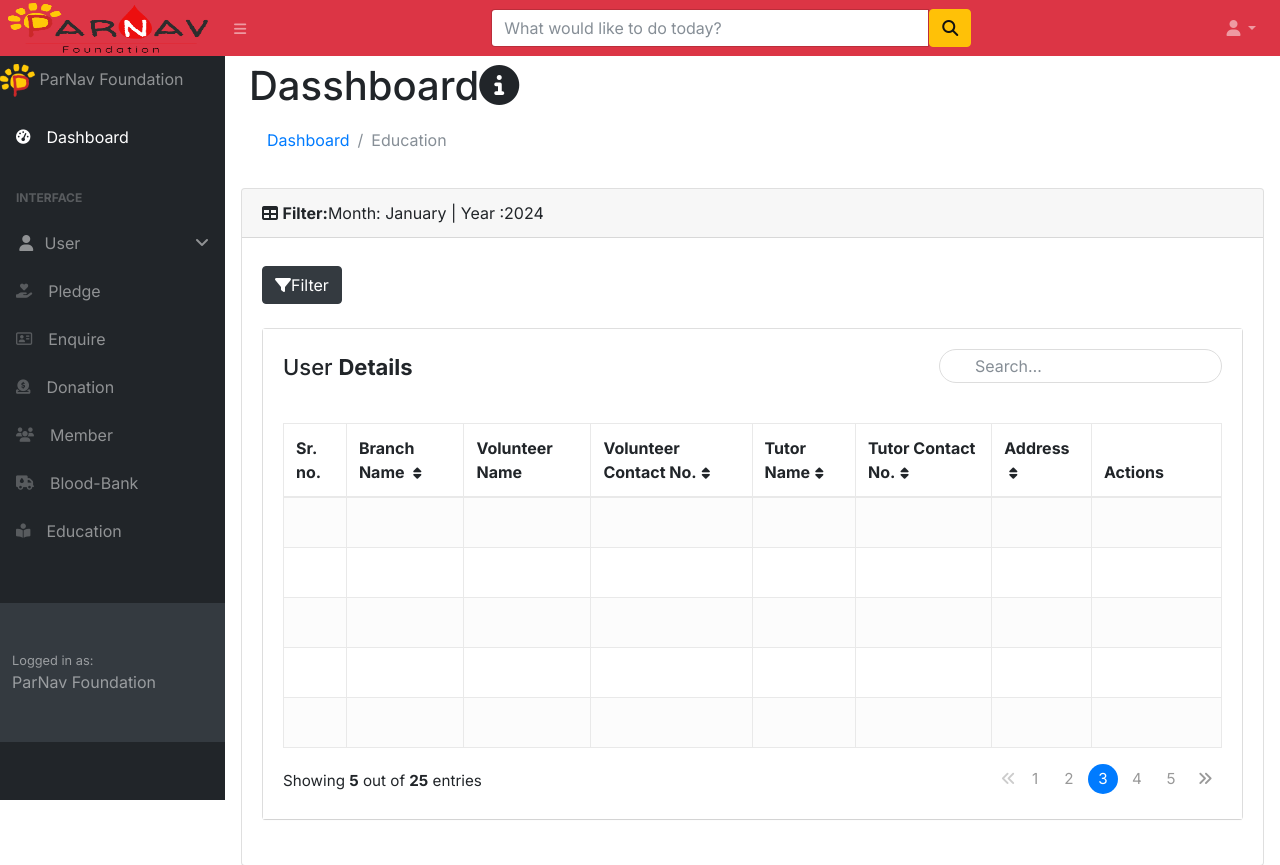
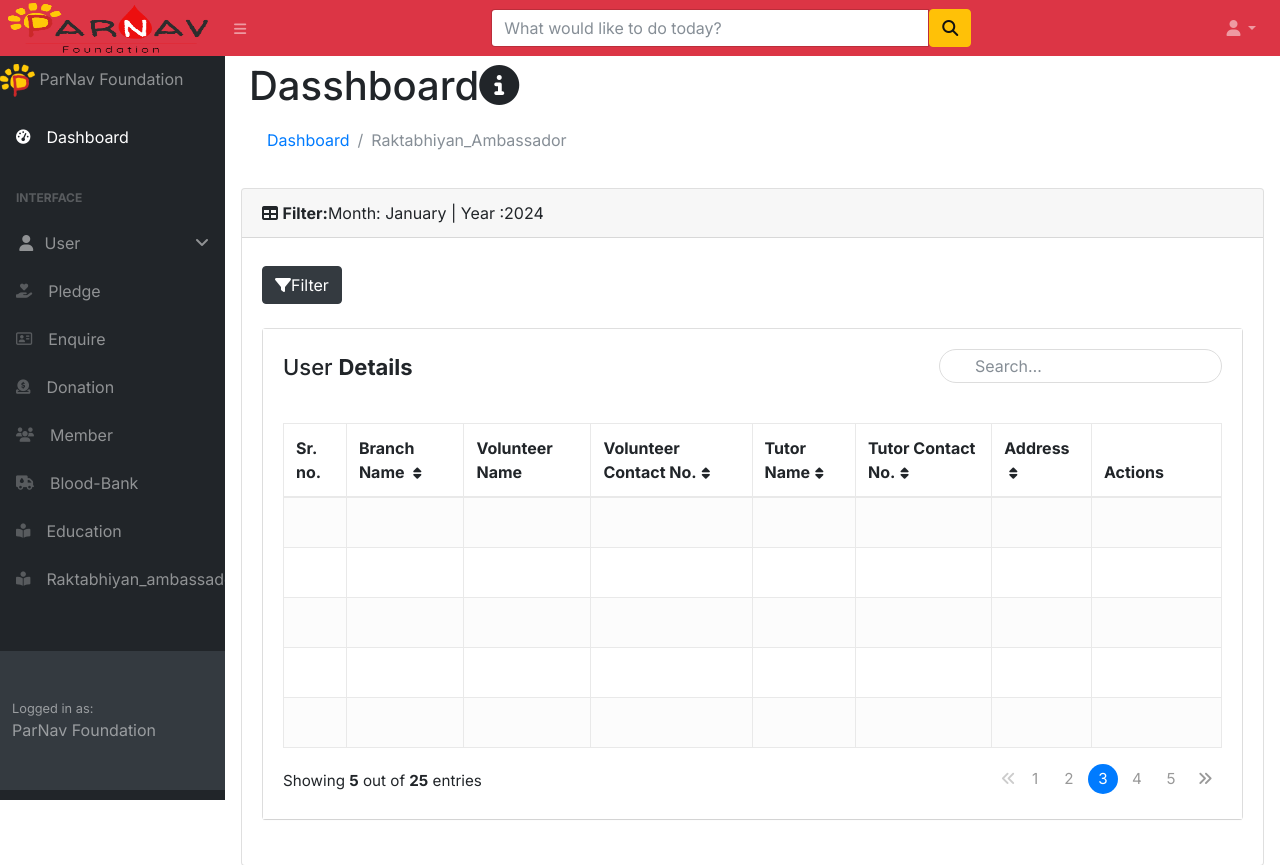
Before and after one commit to mika1005/Parnav, a PHP site: page /admin/Raktabhiyan_amb.html in a window 1280 px wide. Shown: the top 865 px of the page. Run offline with PHP 8.4, Linux system fonts and the light colour scheme; some web fonts are replaced.

Commit message:
Raktabhiyan ambesder

```diff
--- a/admin/Raktabhiyan_amb.html
+++ b/admin/Raktabhiyan_amb.html
@@ -133,6 +133,14 @@
                                         <span>Education</span>
                                     </a>
                                 </li>
+                                <li>
+                                    <a class="nav-link" href="Raktabhiyan_amb.html">
+                                        <div class="sb-nav-link-icon"><span class="mr-2"><i
+                                                    class="fa-solid fa-book-open-reader"></i></span></div>
+                                        <span>Raktabhiyan_ambassador </span>
+                                    </a>
+                                </li>
+
 
                             </div>
                         </div>
@@ -150,7 +158,7 @@
                         <h1 class="mt-2">Dasshboard<i class="fa-solid fa-circle-info"></i></h1>
                         <ol class="breadcrumb ">
                             <li class="breadcrumb-item"><a href="admin.html">Dashboard</a></li>
-                            <li class="breadcrumb-item active">Education</li>
+                            <li class="breadcrumb-item active">Raktabhiyan_Ambassador</li>
                         </ol>
                     </div>
                     <div class="container-fluid px-3">
--- a/css/style.css
+++ b/css/style.css
@@ -885,7 +885,7 @@
     border-radius: 5px;
 }
 a.btn-doante-now:hover{
-
+background-color: #C8C8C8;
 }
 .btn-donate {
     border: 1px solid #CC2727;
@@ -1263,7 +1263,7 @@
 
 }
 .card-testimonial {
-
+   padding: 0%;
 }
 .card-testimonial img {
     border-radius: 5px;
```
